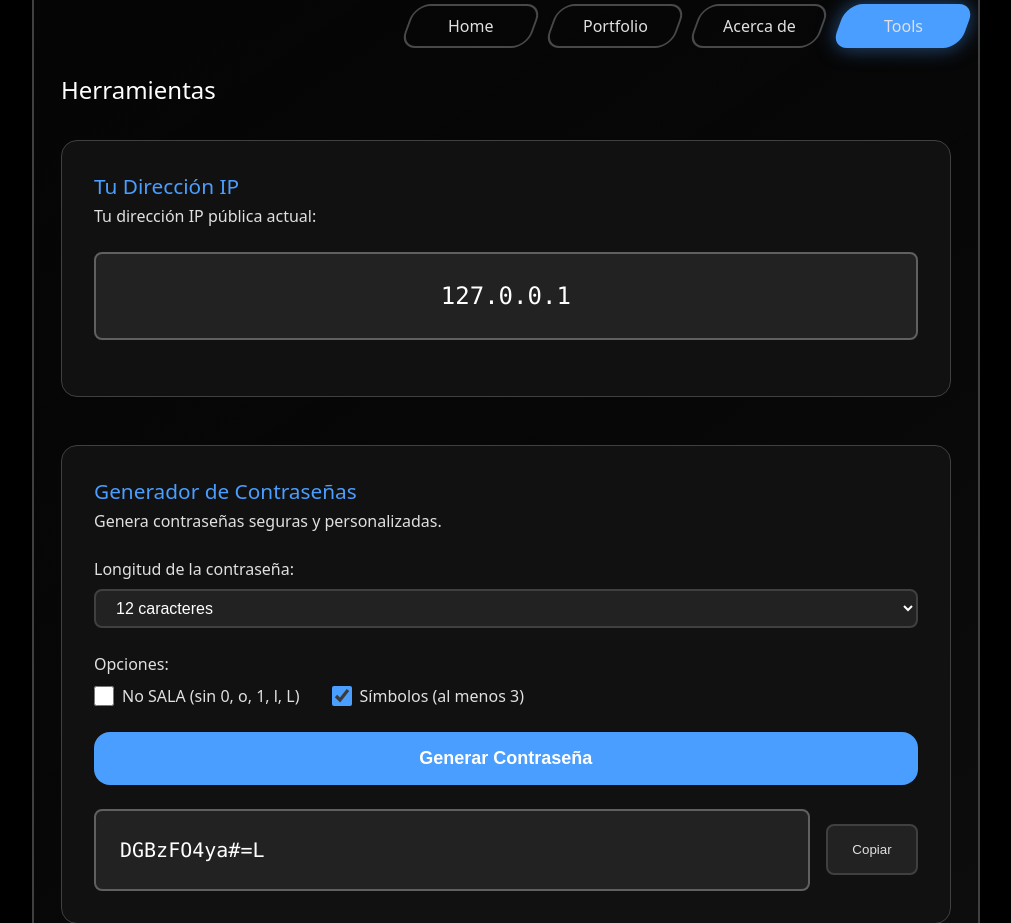
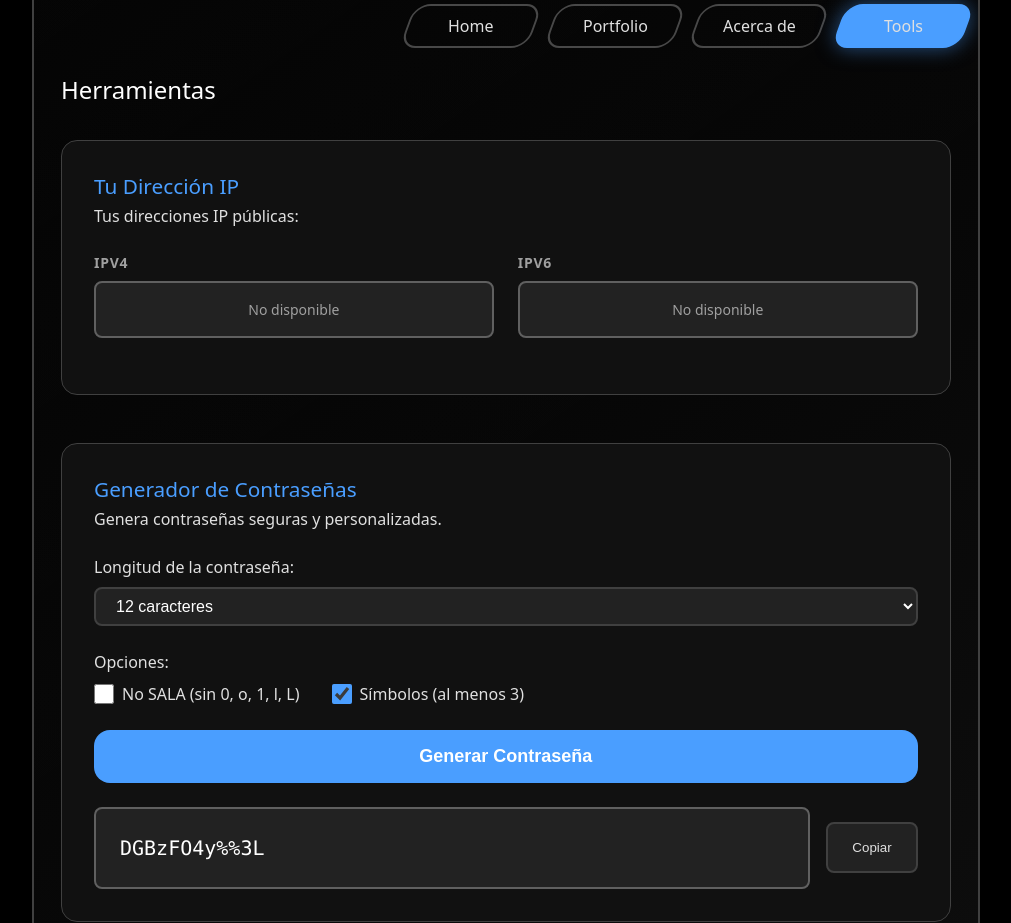
Before and after one commit to ElazarPimentel/pensanta.com, a PHP site: page /tools/ in a window 1280 px wide. Shown: the part 141-1064 px from the top of the page, without its empty margins (134-1145 px from the left). Run offline with PHP 8.4, Linux system fonts and the light colour scheme.

Commit message:
2025-11-18-0520

```diff
--- a/tools/index.php
+++ b/tools/index.php
@@ -46,6 +46,61 @@
             border-radius: var(--radius-md);
             text-align: center;
             margin: var(--space-lg) 0;
+        }
+
+        .ip-grid {
+            display: grid;
+            grid-template-columns: 1fr 1fr;
+            gap: var(--space-lg);
+            margin: var(--space-lg) 0;
+        }
+
+        .ip-box {
+            display: flex;
+            flex-direction: column;
+            gap: var(--space-sm);
+        }
+
+        .ip-label {
+            font-size: var(--font-size-sm);
+            color: var(--color-text-muted);
+            text-transform: uppercase;
+            letter-spacing: 0.05em;
+            font-weight: 600;
+        }
+
+        .ip-value {
+            font-size: var(--font-size-lg);
+            font-family: var(--font-family-mono);
+            color: var(--color-text-primary);
+            padding: var(--space-md);
+            background: var(--color-surface-elevated);
+            border: 2px solid var(--color-border-secondary);
+            border-radius: var(--radius-md);
+            text-align: center;
+            word-break: break-all;
+            min-height: 3rem;
+            display: flex;
+            align-items: center;
+            justify-content: center;
+        }
+
+        .ip-value.loading {
+            color: var(--color-text-muted);
+            font-family: var(--font-family-primary);
+            font-size: var(--font-size-sm);
+        }
+
+        .ip-value.unavailable {
+            color: var(--color-text-muted);
+            font-family: var(--font-family-primary);
+            font-size: var(--font-size-sm);
+        }
+
+        @media (max-width: 768px) {
+            .ip-grid {
+                grid-template-columns: 1fr;
+            }
         }
 
         .password-controls {
@@ -218,9 +273,16 @@
             <!-- IP Address Section -->
             <div class="tool-section">
                 <h2>Tu Dirección IP</h2>
-                <p>Tu dirección IP pública actual:</p>
-                <div class="ip-display">
-                    <?php echo $_SERVER['REMOTE_ADDR']; ?>
+                <p>Tus direcciones IP públicas:</p>
+                <div class="ip-grid">
+                    <div class="ip-box">
+                        <div class="ip-label">IPv4</div>
+                        <div class="ip-value loading" id="ipv4">Cargando...</div>
+                    </div>
+                    <div class="ip-box">
+                        <div class="ip-label">IPv6</div>
+                        <div class="ip-value loading" id="ipv6">Cargando...</div>
+                    </div>
                 </div>
             </div>
 
@@ -300,6 +362,41 @@
     </footer>
 
     <script>
+        // Fetch IP addresses
+        async function fetchIPAddresses() {
+            // Fetch IPv4
+            try {
+                const response4 = await fetch('https://api.ipify.org?format=json');
+                const data4 = await response4.json();
+                document.getElementById('ipv4').textContent = data4.ip;
+                document.getElementById('ipv4').classList.remove('loading');
+            } catch (error) {
+                document.getElementById('ipv4').textContent = 'No disponible';
+                document.getElementById('ipv4').classList.remove('loading');
+                document.getElementById('ipv4').classList.add('unavailable');
+            }
+
+            // Fetch IPv6
+            try {
+                const response6 = await fetch('https://api64.ipify.org?format=json');
+                const data6 = await response6.json();
+
+                // Check if it's actually IPv6
+                if (data6.ip.includes(':')) {
+                    document.getElementById('ipv6').textContent = data6.ip;
+                    document.getElementById('ipv6').classList.remove('loading');
+                } else {
+                    document.getElementById('ipv6').textContent = 'No disponible';
+                    document.getElementById('ipv6').classList.remove('loading');
+                    document.getElementById('ipv6').classList.add('unavailable');
+                }
+            } catch (error) {
+                document.getElementById('ipv6').textContent = 'No disponible';
+                document.getElementById('ipv6').classList.remove('loading');
+                document.getElementById('ipv6').classList.add('unavailable');
+            }
+        }
+
         function generatePassword() {
             const length = parseInt(document.getElementById('length').value);
             const noSala = document.getElementById('noSala').checked;
@@ -370,8 +467,11 @@
             }
         }
 
-        // Generate password on page load
-        window.addEventListener('DOMContentLoaded', generatePassword);
+        // Initialize on page load
+        window.addEventListener('DOMContentLoaded', () => {
+            fetchIPAddresses();
+            generatePassword();
+        });
     </script>
 </body>
 
```
